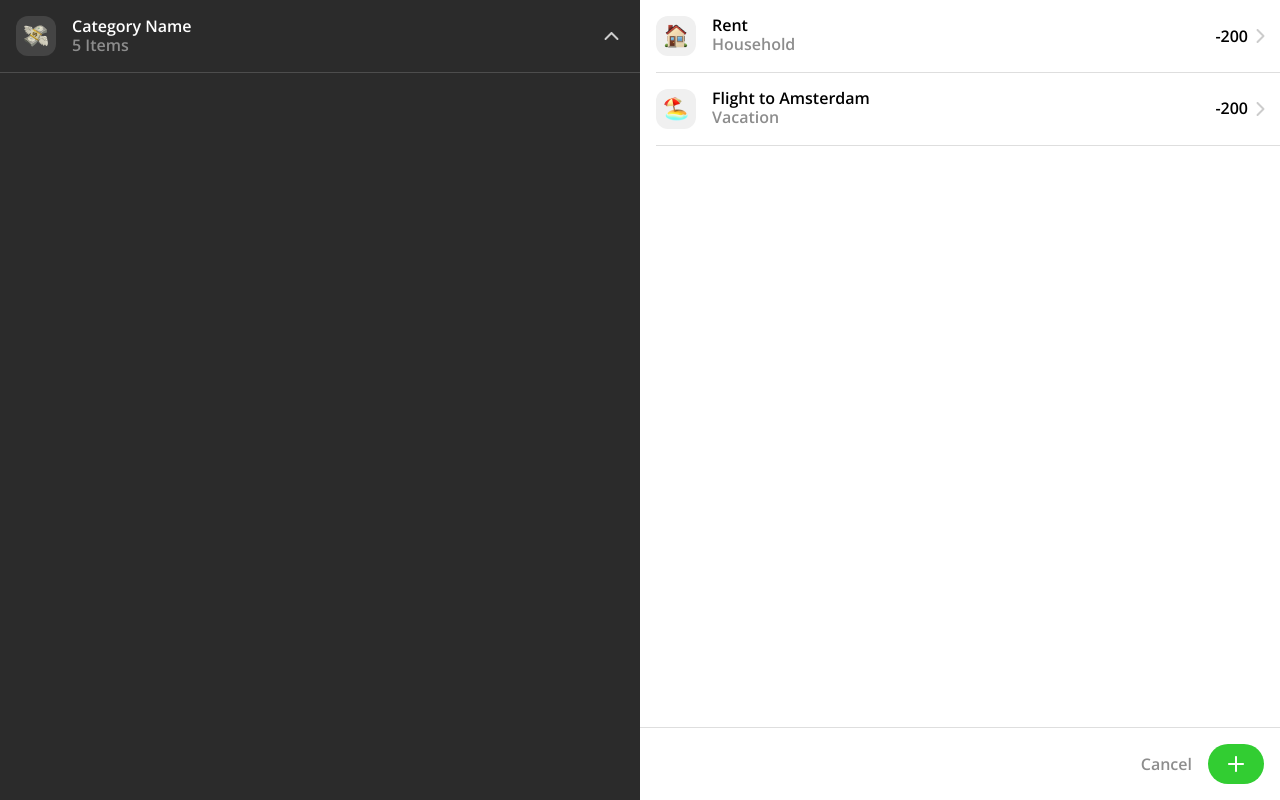
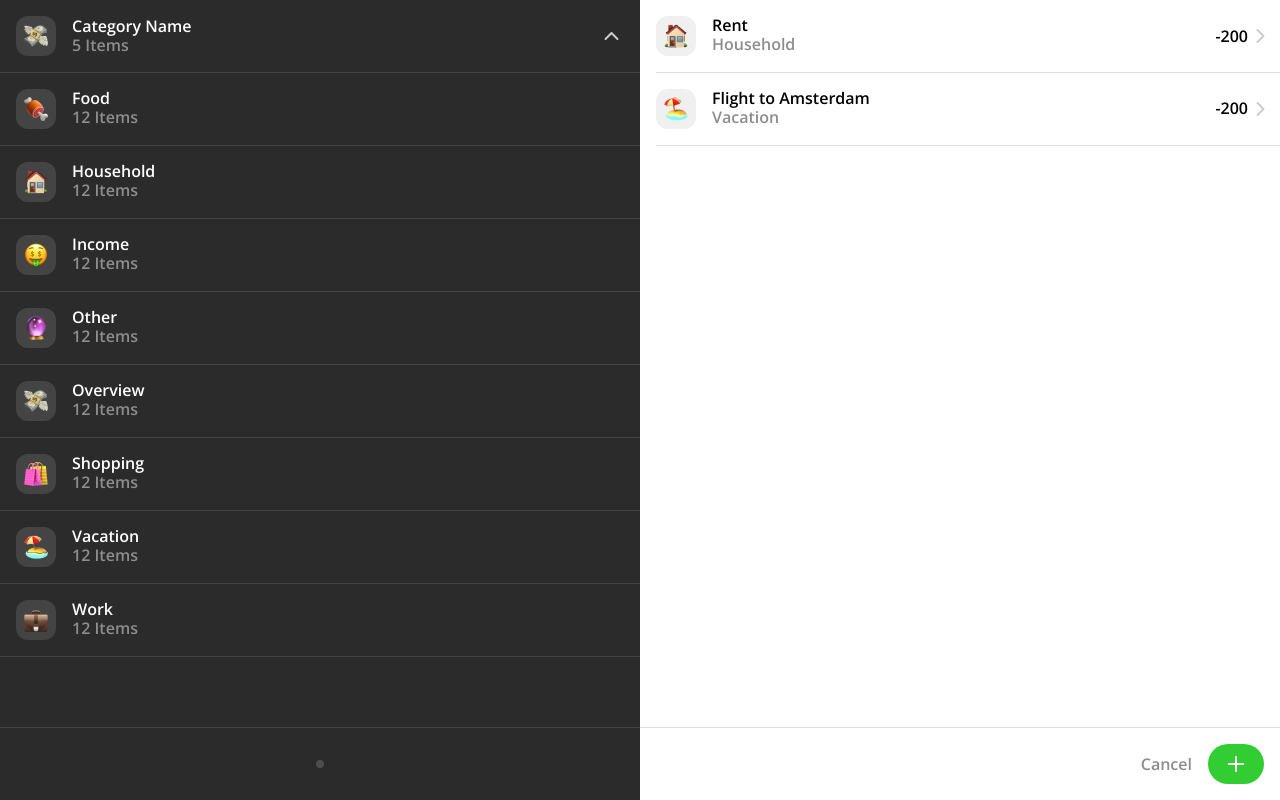
Before and after one commit to palandora/savyy, a Vue app: page / in a window 1280 px wide. Both pictures are taken after a click on the element 612 px from the left and 36 px from the top of the page. Built offline with nearby package versions, Linux system fonts and the light colour scheme.

Commit message:
updated category overview, finished dropdown, bug fixes

```diff
--- a/src/App.vue
+++ b/src/App.vue
@@ -1,12 +1,19 @@
 <template>
   <div class="categories">
-  <CatSelectionBar/>
+    <CatSelectionBar :categories="categories"/>
+    <catOverview/>
+    <div class="swiper">
+      <div class="swipe-indicator"></div>
+    </div>
   </div>
   <div class="entries">
     <div class="wrapper_Entries">
-      <Entry :contents="entries"/>
+      <Entry
+        v-for="(entry,index) in entries"
+        :key="index"
+        :content="entry"
+      />
     </div>
-
     <PrimaryBar class="primaryBar"/>
   </div>
 
@@ -16,16 +23,22 @@
 import Entry from './components/entry.vue'
 import PrimaryBar from './components/primaryBar.vue'
 import CatSelectionBar from './components/catSelectionBar.vue'
+import catOverview from './components/catOverview.vue'
 
 export default {
   name: 'App',
   components: {
     Entry,
     PrimaryBar,
-    CatSelectionBar
+    CatSelectionBar,
+    catOverview
   },
   data() {
     return {
+      categories: [
+        'Food','Household','Income','Other',
+        'Overview','Shopping','Vacation','Work'
+      ],
       entries: [{
         title: 'Rent',
         category: 'Household',
@@ -36,6 +49,11 @@ export default {
         category: 'Vacation',
         amount: '-200'
       }]
+    }
+  },
+  provide(){
+    return {
+      allCategories: this.categories
     }
   }
 
@@ -62,6 +80,7 @@ export default {
   display: flex;
 }
 .categories{
+  position: relative;
   height: 100vh;
   width: 50%;
   display: flex;
@@ -80,6 +99,23 @@ export default {
 .entries .wrapper_Entries {
   flex: 1 0 auto;
 }
+/* swipe indicator */
+.swiper{
+  display: flex;
+  justify-content: center;
+  align-items: center;
+  padding: 32px;
+  border-top: .5px solid #444;
+}
+.swipe-indicator{
+  width: 8px;
+  height: 8px;
+  border-radius: 50%;
+  background: rgba(255,255,255,.16);
+}
+.swipe-indicator.active{
+  background: white;
+}
 
 
 
--- /dev/null
+++ b/src/components/catOverview.vue
@@ -0,0 +1,43 @@
+<template>
+    <div class="catOverview">
+        <div class="title">
+            <span>Total</span>
+            <h1>2.000,50</h1>
+        </div>
+    </div>
+</template>
+
+<script>
+    export default {
+        name: 'catOverview',
+            data() {
+                return {
+
+                }
+        },
+    }
+</script>
+
+<style scoped>
+    .catOverview{
+        margin-top: 73px;
+        display: flex;
+        justify-content: center;
+        align-items: center;
+        flex: 1 0 auto;
+    }
+    h1{
+        color: white;
+        font-size: 64px;
+        line-height: 74px;
+        text-align: center;
+    }
+    span{
+        display: block;
+        text-align: center;
+        font-weight: 600;
+        line-height: 19px;
+        color: #8d8d8d;
+    }
+
+</style>
--- a/src/components/catSelectionBar.vue
+++ b/src/components/catSelectionBar.vue
@@ -1,4 +1,5 @@
 <template>
+    <div class="wrapper-cat-selection">
         <div class="catSelectionBar" >
             <div class="desc">
                 <catThumb categoryTitle="overview" :hasLightColor="false"/>
@@ -10,13 +11,21 @@
             <div class="wrapper-chevron" @click="toggleDropdown()" ref="chevron">
                 <img src="../assets/icons/ic_chevron_down.svg" class="dropdown" alt="dropdown">
             </div>
-
         </div>
-
+        <div class="dropdownItems" v-if="toggled">
+            <DropdownItem
+            v-for="(category,index) in allCategories"
+            :key="index"
+            :category="category"
+            />
+        </div>
+    </div>
 </template>
 
 <script>
     import catThumb from './catThumb.vue'
+    import Entry from './entry.vue'
+    import DropdownItem from './dropdownItem.vue'
 
     export default {
         name: 'catSelectionBar',
@@ -25,8 +34,13 @@
                 toggled: false
             }
         },
+        props : {
+            categories: Array
+        },
         components: {
-            catThumb
+            catThumb,
+            Entry,
+            DropdownItem
         },
         methods: {
             toggleDropdown(){
@@ -39,13 +53,18 @@
                     this.toggled = false
                 }
             }
-        }
-
+        },
+        inject: ['allCategories']
 
     }
 </script>
 
 <style scoped>
+    .wrapper-cat-selection{
+        position: absolute;
+        width: 100%;
+        background: #2b2b2b;
+    }
     span{
     font-size: 16px;
     font-weight: 600;
@@ -57,7 +76,7 @@ span{
         justify-content: space-between;
         align-items: center;
         padding: 16px;
-  border-bottom: .5px solid rgba(255,255,255,.16);
+        border-bottom: .5px solid #444;
     }
     .desc{
         display: flex;
@@ -86,5 +105,4 @@ span:nth-child(2){
         transition: transform .5s;
     }
 
-
 </style>
--- /dev/null
+++ b/src/components/dropdownItem.vue
@@ -0,0 +1,62 @@
+<template>
+    <div class="dropdownItem">
+        <div class="label">
+            <catThumb :categoryTitle="category" :hasLightColor="false"/>
+            <div class="content">
+                <span class="title">{{category}}</span>
+                <span class="items">12 Items</span>
+            </div>
+        </div>
+    </div>
+</template>
+
+<script >
+    import catThumb from './catThumb.vue'
+
+    export default {
+        name: 'entry',
+        data() {
+            return {
+
+            }
+        },
+        props: {
+            category: String,
+        },
+        components: {
+            catThumb
+        },
+        methods: {
+        }
+    }
+</script>
+
+<style scoped>
+    span{
+        color: white;
+        font-size: 16px;
+        font-weight: 600;
+        line-height: 19px;
+    }
+    span:nth-child(2){
+        color: #8d8d8d;
+    }
+    .dropdownItem{
+        display: flex;
+        align-items: center;
+        padding: 16px;
+        border-bottom: 0.5px solid #444;
+        cursor: pointer;
+    }
+    .dropdownItem:hover{
+        background: rgba(255,255,255,.04);
+    }
+    .label{
+        display: flex;
+    }
+    .content{
+        padding-left: 16px;
+        display: flex;
+        flex-direction: column;
+    }
+</style>
--- a/src/components/entry.vue
+++ b/src/components/entry.vue
@@ -1,12 +1,7 @@
 <template>
-  <div class="entry"
-    v-for="(content,index) in contents"
-    :key="index">
+  <div class="entry">
     <div class="bounds" >
         <div class="desc">
-            <!-- <div class="thumb">
-              <img :src="setCategoryImage(content.category)" alt="link to details">
-            </div> -->
             <catThumb :categoryTitle="content.category" />
             <div class="content">
                 <span class="title">{{content.title}}</span>
@@ -25,7 +20,6 @@
 </template>
 
 <script>
-
     import catThumb from './catThumb.vue'
 
     export default {
@@ -36,7 +30,7 @@
       }
     },
     props: {
-        contents: Array,
+        content: Object,
         dropDownItem: {
           type: Boolean,
           default: false
@@ -88,5 +82,4 @@ hr{
   margin-left: 16px;
 }
 
-
 </style>
```
Also changed, not shown: src/assets/thumbs/img_income.png (renamed from src/assets/thumbs/img_icome.png). Lines whose indentation alone changed are shown as unchanged.
